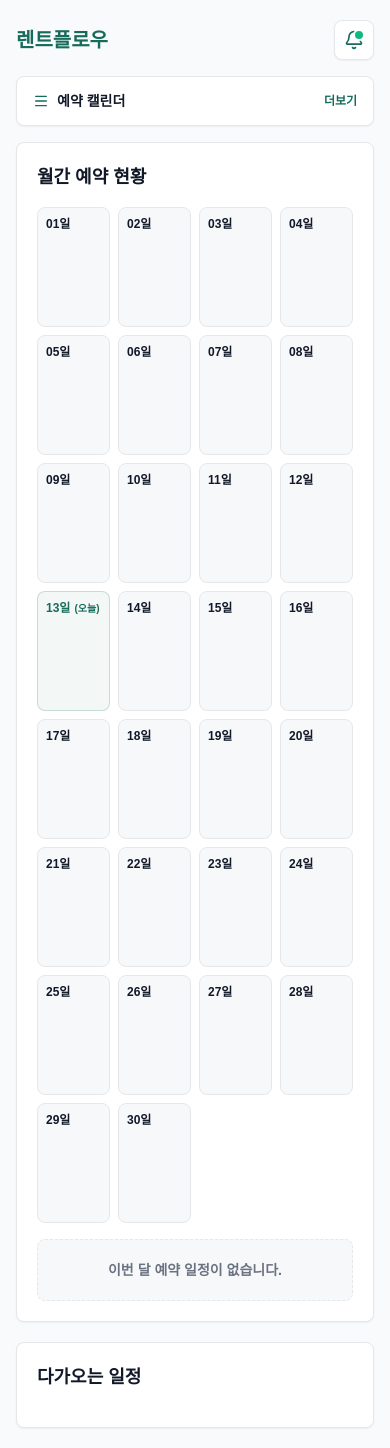
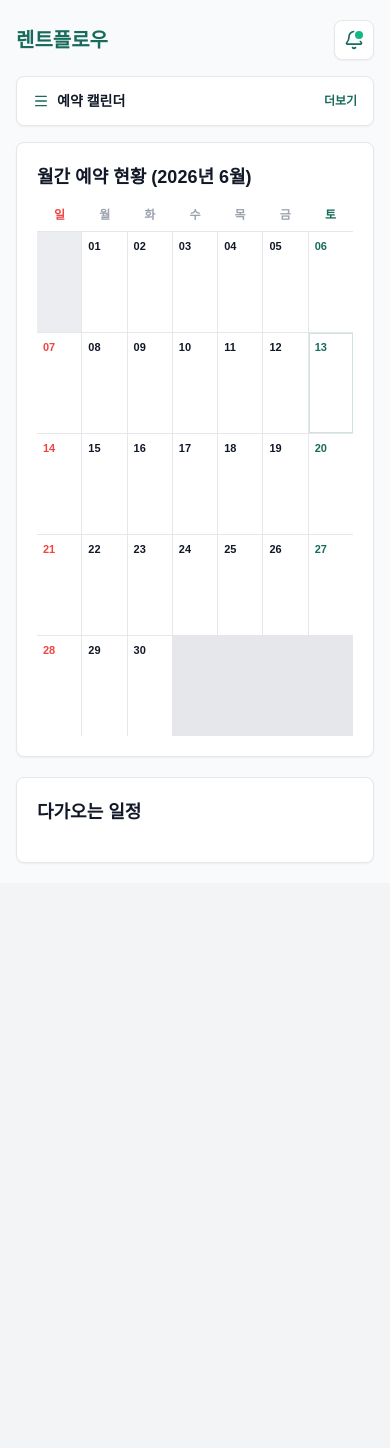
Before and after one commit to djfjjd/rentflow, a Next.js app: page /admin/reservations in a window 390 px wide. After the commit the page ends 883 px from the top, so only its background shows below. Built offline with nearby package versions, Linux system fonts and the light colour scheme.

Commit message:
feat: refactor reservation calendar to standard 7-column grid layout

```diff
--- a/components/erp/ReservationMaintenanceDocuments.tsx
+++ b/components/erp/ReservationMaintenanceDocuments.tsx
@@ -17,13 +17,21 @@ export function ReservationBoard() {
   const today = new Date();
   const currentYear = today.getFullYear();
   const currentMonth = today.getMonth();
+
+  // 이번 달의 첫 번째 날 요일 (0: 일요일, ..., 6: 토요일)
+  const firstDayOfMonth = new Date(currentYear, currentMonth, 1).getDay();
   const monthDays = new Date(currentYear, currentMonth + 1, 0).getDate();
+
+  // 캘린더 그리드를 위한 일자 배열 생성 (빈 칸 포함)
   const days = Array.from({ length: monthDays }, (_, i) => formatDateKey(new Date(currentYear, currentMonth, i + 1)));
+  const calendarCells = [
+    ...Array.from({ length: firstDayOfMonth }, () => null), // 시작 전 빈 칸
+    ...days,
+  ];
+
+  const weekDays = ["일", "월", "화", "수", "목", "금", "토"];
 
   const upcomingReservations = [...reservations].sort((a, b) => a.date.localeCompare(b.date) || a.time.localeCompare(b.time));
-  const reservedDays = days
-    .map((day) => ({ day, items: reservations.filter((item) => item.date === day).sort((a, b) => a.time.localeCompare(b.time)) }))
-    .filter((group) => group.items.length > 0);
 
   if (!isLoaded) return <div className="p-5 text-sm font-bold text-gray-500">예약 데이터를 불러오는 중입니다...</div>;
 
@@ -31,49 +39,44 @@ export function ReservationBoard() {
     <div className="space-y-5">
       <div className="grid gap-5 xl:grid-cols-[1fr_420px]">
         <section className="rounded-lg border border-line bg-white p-5 shadow-sm overflow-hidden">
-          <h2 className="text-lg font-black text-ink">월간 예약 현황</h2>
-          <div className="mt-4 grid grid-cols-4 gap-2 md:grid-cols-7">
-            {days.map((day) => {
+          <h2 className="text-lg font-black text-ink">월간 예약 현황 ({currentYear}년 {currentMonth + 1}월)</h2>
+
+          {/* 요일 헤더 */}
+          <div className="mt-4 grid grid-cols-7 border-b border-line pb-2">
+            {weekDays.map((day, i) => (
+              <div key={day} className={`text-center text-xs font-black ${i === 0 ? "text-red-500" : i === 6 ? "text-primary" : "text-gray-400"}`}>
+                {day}
+              </div>
+            ))}
+          </div>
+
+          <div className="grid grid-cols-7 gap-px bg-line">
+            {calendarCells.map((day, index) => {
+              if (!day) return <div key={`empty-${index}`} className="min-h-[100px] bg-field/30 sm:min-h-[120px]" />;
+
               const dayItems = reservations.filter((item) => item.date === day);
               const isToday = day === formatDateKey(today);
+              const dayOfMonth = day.slice(8);
+              const dayOfWeek = index % 7;
+
               return (
-                <article key={day} className={`min-h-[120px] rounded-lg border border-line p-2 ${isToday ? "bg-primary/5 border-primary/20" : "bg-field"}`}>
-                  <p className={`text-xs font-black ${isToday ? "text-primary" : "text-ink"}`}>
-                    {day.slice(8)}일
-                    {isToday && <span className="ml-1 text-[10px] font-bold">(오늘)</span>}
+                <article key={day} className={`min-h-[100px] bg-white p-1.5 transition-colors hover:bg-slate-50 sm:min-h-[120px] sm:p-2 ${isToday ? "bg-primary/5 ring-1 ring-inset ring-primary/20" : ""}`}>
+                  <p className={`text-[11px] font-black sm:text-xs ${isToday ? "text-primary" : dayOfWeek === 0 ? "text-red-500" : dayOfWeek === 6 ? "text-primary" : "text-ink"}`}>
+                    {dayOfMonth}
+                    {isToday && <span className="ml-0.5 hidden text-[8px] font-bold sm:inline">(오늘)</span>}
                   </p>
-                  <div className="mt-2 space-y-1">
+                  <div className="mt-1.5 space-y-0.5 sm:mt-2 sm:space-y-1">
                     {dayItems.map((item) => (
-                      <div key={item.id} className="rounded-md bg-white p-1.5 text-[10px] shadow-sm border border-line/50">
-                        <p className="font-black text-primary leading-none">{formatReservationTime(item)}</p>
-                        <p className="mt-1 font-bold text-ink truncate">{item.vehicleNumber}</p>
-                        <p className="text-gray-500 truncate">{item.customerName}</p>
+                      <div key={item.id} className="rounded bg-white p-1 text-[8px] border border-line/50 shadow-sm sm:rounded-md sm:p-1.5 sm:text-[10px]">
+                        <p className="font-black text-primary leading-tight truncate">{formatReservationTime(item)}</p>
+                        <p className="mt-0.5 font-bold text-ink truncate leading-tight">{item.vehicleNumber}</p>
+                        <p className="hidden text-gray-500 truncate leading-tight md:block">{item.customerName}</p>
                       </div>
                     ))}
                   </div>
                 </article>
               );
             })}
-          </div>
-          <div className="mt-4 space-y-3 sm:hidden">
-            {reservedDays.map(({ day, items }) => (
-              <article key={day} className="rounded-lg border border-line bg-field p-3">
-                <h3 className="text-sm font-black text-ink">{formatKoreanDate(day)}</h3>
-                <div className="mt-3 space-y-2">
-                  {items.map((item) => (
-                    <div key={item.id} className="rounded-lg border border-line/60 bg-white p-3 text-sm shadow-sm">
-                      <p className="font-black text-primary">{formatReservationTime(item)}</p>
-                      <p className="mt-1 leading-5 text-ink">
-                        {[item.customerName, item.route, item.vehicleNumber].filter(Boolean).join(" ")}
-                      </p>
-                    </div>
-                  ))}
-                </div>
-              </article>
-            ))}
-            {reservedDays.length === 0 && (
-              <div className="rounded-lg border border-dashed border-line bg-field p-5 text-center text-sm font-bold text-gray-500">이번 달 예약 일정이 없습니다.</div>
-            )}
           </div>
         </section>
         <section className="rounded-lg border border-line bg-white p-5 shadow-sm">
```
